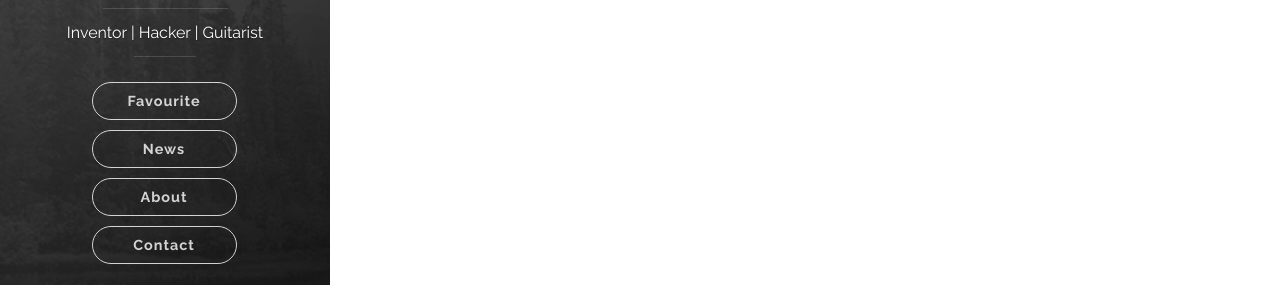
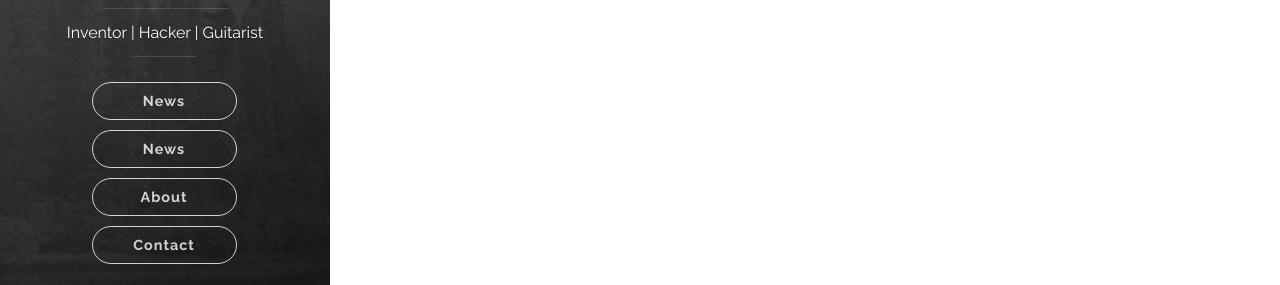
Before and after one commit to ahimanshu13/ahimanshu13.github.io, a Jekyll site: the page built from index.html, in a window 1280 px wide. Shown: the part 396-681 px from the top of the page. Built offline with Jekyll 4.4.1, drawn with Linux system fonts in a browser that asks for light colours; nearby versions of some CDN libraries; the list of posts is cut into pages by our own code.

Commit message:
Testing new page

```diff
--- a/_includes/header.html
+++ b/_includes/header.html
@@ -24,7 +24,7 @@
               <li class="navigation__item nav-fixed-width"><a href="{{ site.baseurl }}/research" title="link to {{ site.title }} research" class="blog-button nav-button">Research</a></li>
               <li class="navigation__item nav-fixed-width"><a href="{{ site.baseurl }}/publications" title="link to {{ site.title }} publications" class="blog-button">Publications</a></li>
 				-->
-              <li class="navigation__item nav-fixed-width"><a href="{{ site.baseurl }}/favourites" title="link to {{ site.title }} favourites" class="blog-button">Favourite</a></li>
+              <li class="navigation__item nav-fixed-width"><a href="{{ site.baseurl }}/favourites" title="link to {{ site.title }} favourites" class="blog-button">News</a></li>
               <li class="navigation__item nav-fixed-width"><a href="{{ site.baseurl }}/news" title="link to {{ site.title }} news" class="blog-button">News</a></li>
               <!--<li class="navigation__item nav-fixed-width"><a href="{{ site.baseurl }}#blog" title="link to {{ site.title }} blog" class="blog-button">Blog</a></li>-->
               <li class="navigation__item nav-fixed-width"><a href="{{ site.baseurl }}/about" title="link to {{ site.title }} about me" class="blog-button">About</a></li>
```
